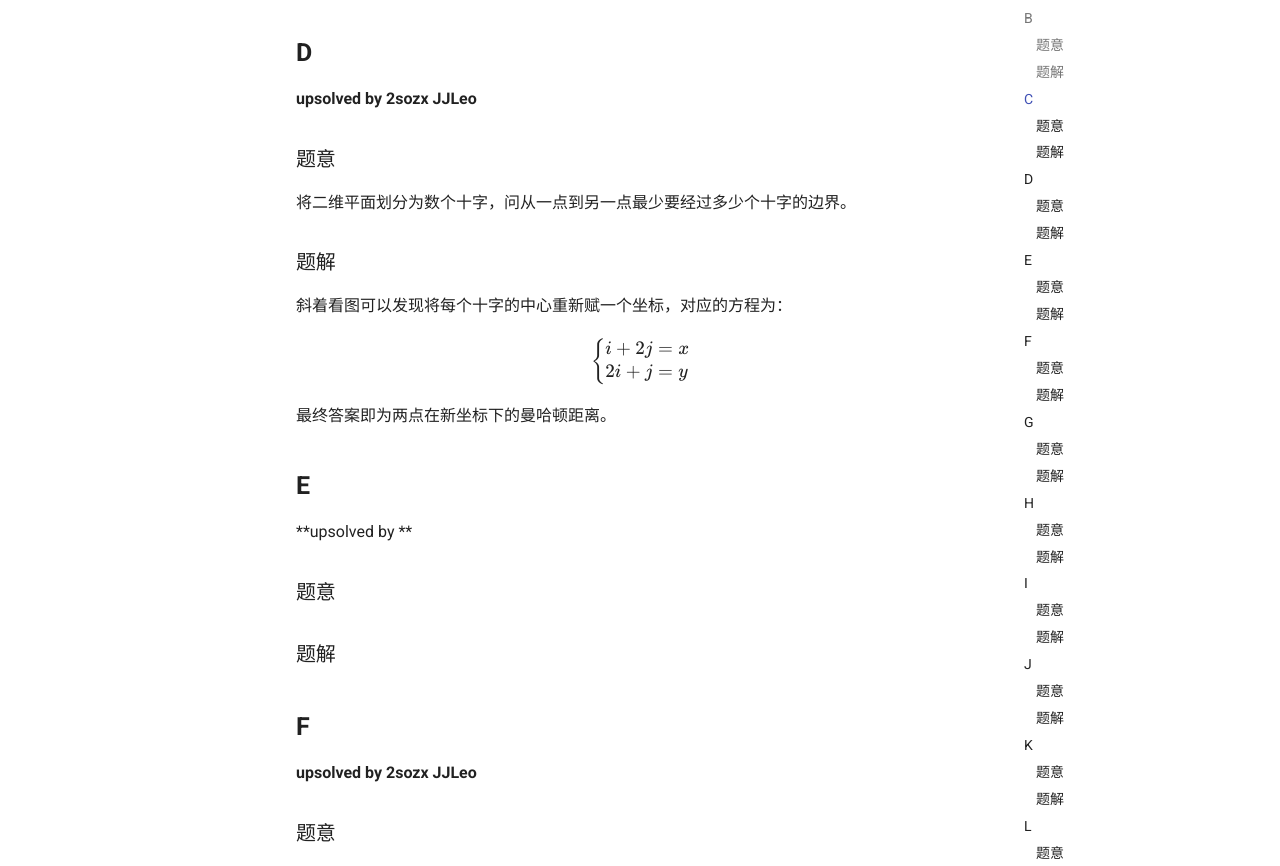
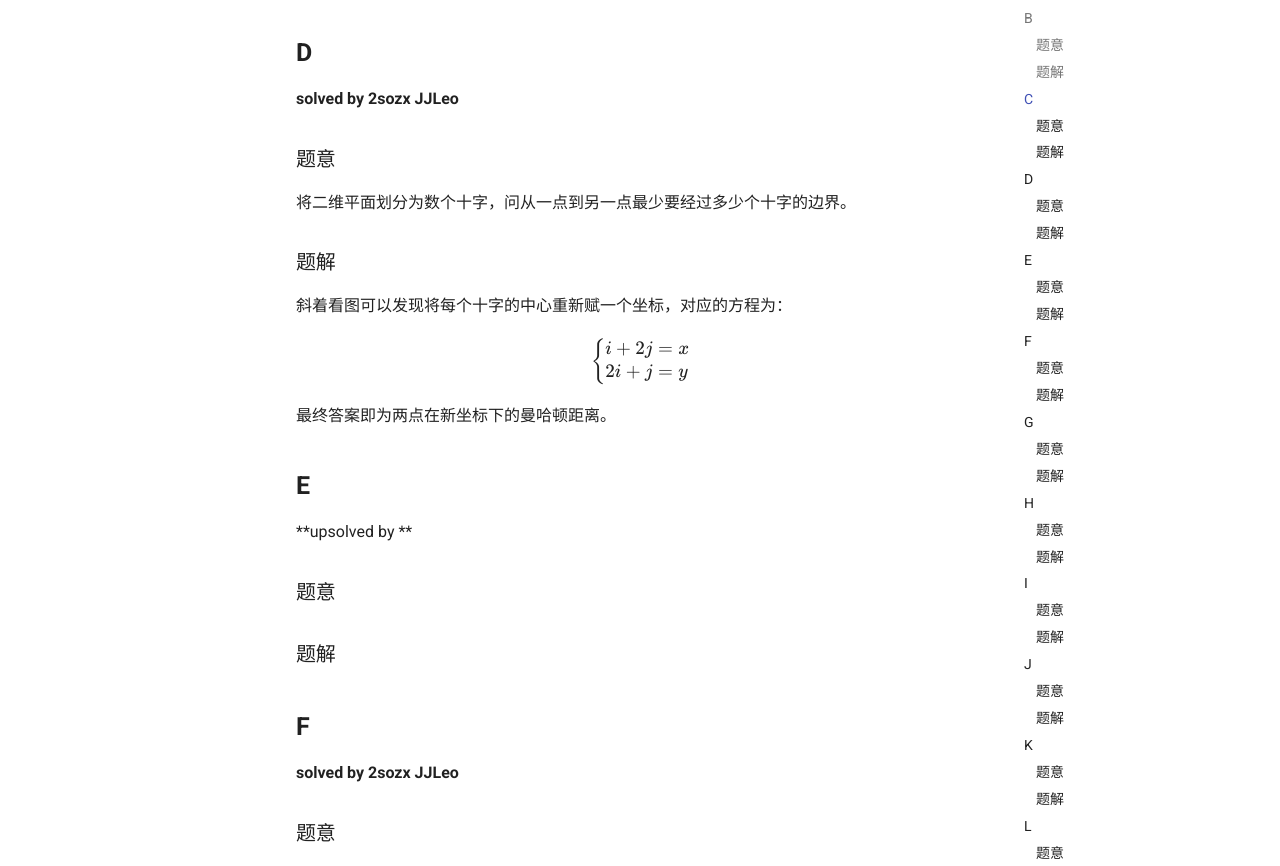
Before and after one commit to Kaguya-samaWannaMeAC/kaguya-samawannameac.github.io, an MkDocs documentation site: the page built from docs/contest/XIX SPb Div1 2020.12.16.md, in a window 1280 px wide and 1400 px high, scrolled down 786 px. Shown: the part 171-1037 px from the top of the window. Built offline with MkDocs 1.6.1 and Material for MkDocs 9.7.7, drawn with Linux system fonts in a browser that asks for light colours; formulas are drawn with MathJax 3; some of the changed text lies outside the part shown.

Commit message:
Update XIX SPb Div1 2020.12.16.md

```diff
--- a/docs/contest/XIX SPb Div1 2020.12.16.md
+++ b/docs/contest/XIX SPb Div1 2020.12.16.md
@@ -36,7 +36,7 @@
 
 ## **D**
 
-**upsolved by 2sozx JJLeo**
+**solved by 2sozx JJLeo**
 
 ### 题意
 
@@ -66,7 +66,7 @@ $$
 
 ## **F**
 
-**upsolved by 2sozx JJLeo**
+**solved by 2sozx JJLeo**
 
 ### 题意
 
@@ -104,7 +104,7 @@ $$
 
 ## **I**
 
-**upsolved by JJLeo**
+**solved by JJLeo**
 
 ### 题意
 
@@ -116,7 +116,7 @@ $$
 
 ## **J**
 
-**upsolved by JJLeo**
+**solved by JJLeo**
 
 ### 题意
 
```
